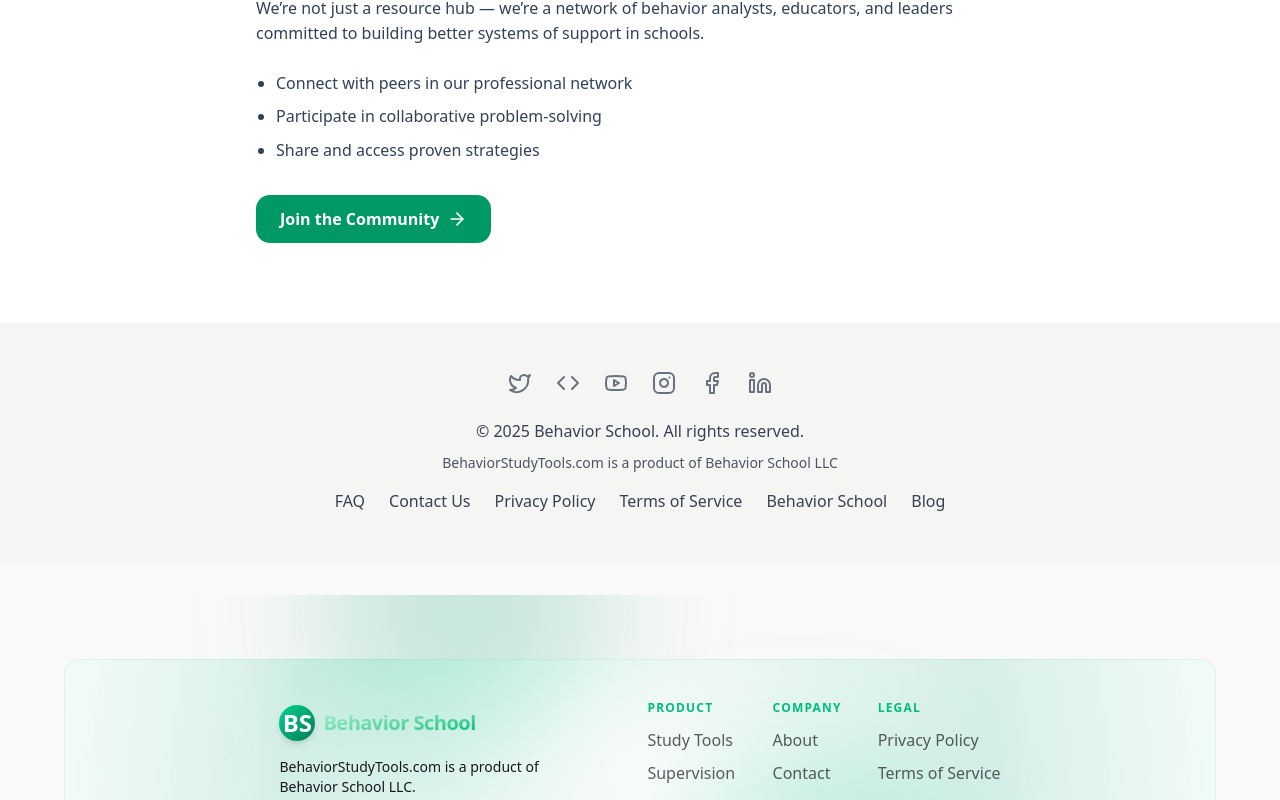
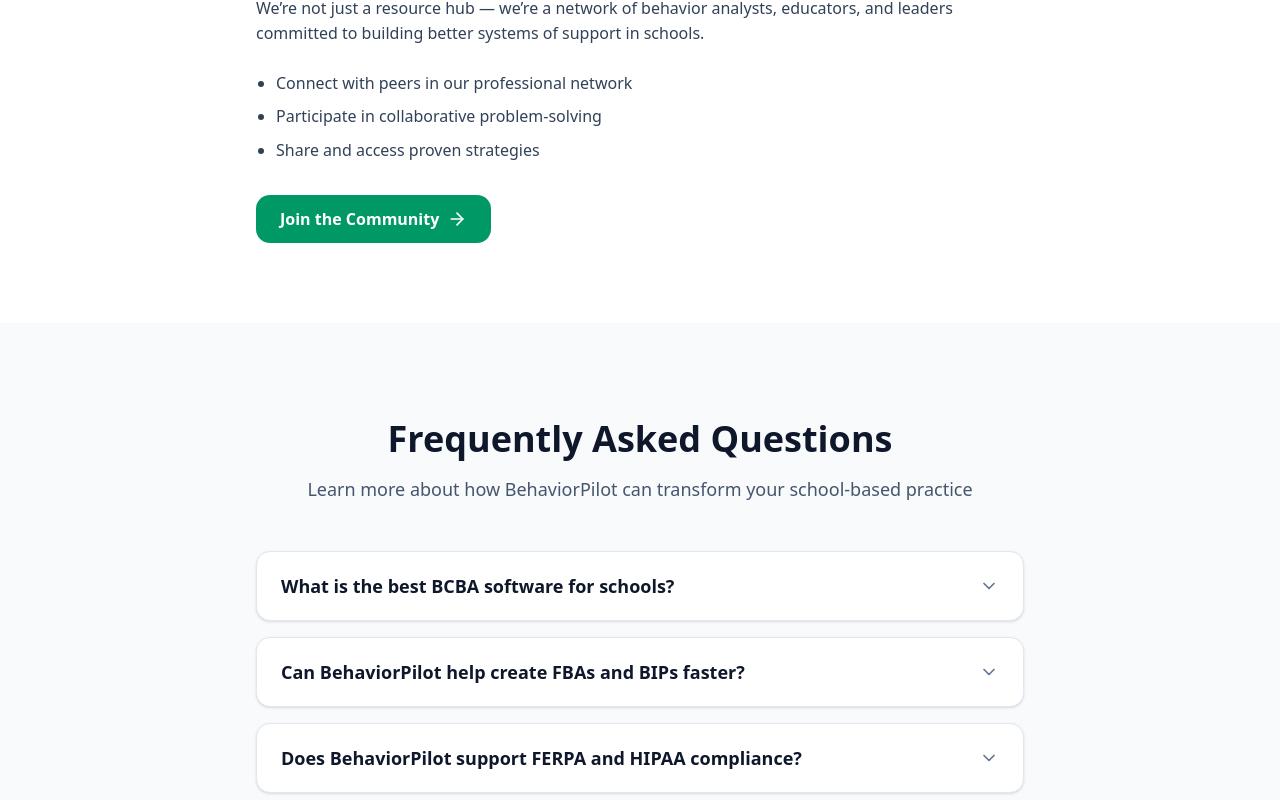
Before and after one commit to robdspain/behaviorschool-com-and-marketing, a Next.js app: page / in a window 1280 px wide. Shown: the part 2000-2800 px from the top of the page. Built offline with nearby package versions, Linux system fonts and the light colour scheme; no server answers.

Commit message:
Add FAQ section with structured data and interactive component
Co-authored-by: robspain <robspain@gmail.com>

```diff
--- a/src/app/page.tsx
+++ b/src/app/page.tsx
@@ -32,6 +32,8 @@ import { Button } from "@/components/ui/button";
 import { CheckCircle, ArrowRight } from "lucide-react";
 import Footer from "@/components/ui/Footer";
 import { Hero } from "@/components/ui/hero";
+import { FAQ } from "@/components/faq";
+import { faqData } from "@/components/faq-data";
 
 
 export default function Home() {
@@ -116,6 +118,9 @@ export default function Home() {
 
       {/* Light CTA simplified is integrated into Section 3 above */}
 
+      {/* FAQ Section */}
+      <FAQ />
+
       {/* Structured data (WebPage + Breadcrumbs) */}
       {(() => {
         const SITE_URL = process.env.SITE_URL || process.env.NEXT_PUBLIC_SITE_URL || "https://behaviorschool.com";
@@ -140,10 +145,26 @@ export default function Home() {
             },
           ],
         } as const;
+
+        // FAQ Structured Data
+        const faqJsonLd = {
+          "@context": "https://schema.org",
+          "@type": "FAQPage",
+          mainEntity: faqData.map((item) => ({
+            "@type": "Question",
+            name: item.question,
+            acceptedAnswer: {
+              "@type": "Answer",
+              text: item.answer,
+            },
+          })),
+        } as const;
+
         return (
           <>
             <script type="application/ld+json" dangerouslySetInnerHTML={{ __html: JSON.stringify(webPageJsonLd) }} />
             <script type="application/ld+json" dangerouslySetInnerHTML={{ __html: JSON.stringify(breadcrumbJsonLd) }} />
+            <script type="application/ld+json" dangerouslySetInnerHTML={{ __html: JSON.stringify(faqJsonLd) }} />
           </>
         );
       })()}
--- /dev/null
+++ b/src/components/faq-data.ts
@@ -0,0 +1,27 @@
+export interface FAQItem {
+  question: string;
+  answer: string;
+}
+
+export const faqData: FAQItem[] = [
+  {
+    question: "What is the best BCBA software for schools?",
+    answer:
+      "BehaviorPilot is designed specifically for school-based BCBAs, combining functional behavior assessment (FBA) tools, behavior intervention plan (BIP) templates, and real-time data collection in one secure platform.",
+  },
+  {
+    question: "Can BehaviorPilot help create FBAs and BIPs faster?",
+    answer:
+      "Yes. Our AI-assisted workflow guides you through every step of the FBA and BIP process, helping you produce district-compliant documents in a fraction of the usual time.",
+  },
+  {
+    question: "Does BehaviorPilot support FERPA and HIPAA compliance?",
+    answer:
+      "Absolutely. BehaviorPilot follows strict FERPA and HIPAA data handling standards, ensuring all student and staff information is secure and private.",
+  },
+  {
+    question: "Can I monitor intervention fidelity with BehaviorPilot?",
+    answer:
+      "Yes. BehaviorPilot includes fidelity checklists and tracking dashboards so you can ensure interventions are implemented consistently across teams.",
+  },
+];
--- /dev/null
+++ b/src/components/faq.tsx
@@ -0,0 +1,72 @@
+"use client";
+
+import { useState } from "react";
+import { ChevronDown, ChevronUp } from "lucide-react";
+import { faqData } from "./faq-data";
+
+export function FAQ() {
+  const [openItems, setOpenItems] = useState<number[]>([]);
+
+  const toggleItem = (index: number) => {
+    setOpenItems((prev) =>
+      prev.includes(index)
+        ? prev.filter((i) => i !== index)
+        : [...prev, index]
+    );
+  };
+
+  return (
+    <section className="py-24 bg-slate-50">
+      <div className="max-w-5xl mx-auto px-4 sm:px-6 lg:px-8">
+        <div className="text-center mb-12">
+          <h2 className="text-3xl sm:text-4xl font-bold text-slate-900">
+            Frequently Asked Questions
+          </h2>
+          <p className="mt-4 text-lg text-slate-600">
+            Learn more about how BehaviorPilot can transform your school-based practice
+          </p>
+        </div>
+
+        <div className="max-w-3xl mx-auto space-y-4">
+          {faqData.map((item, index) => (
+            <div
+              key={index}
+              className="bg-white rounded-xl shadow-sm border border-slate-200 overflow-hidden transition-all duration-200 hover:shadow-md"
+            >
+              <button
+                onClick={() => toggleItem(index)}
+                className="w-full px-6 py-5 text-left flex items-center justify-between focus:outline-none focus:ring-2 focus:ring-emerald-500 focus:ring-offset-2"
+                aria-expanded={openItems.includes(index)}
+                aria-controls={`faq-answer-${index}`}
+              >
+                <h3 className="text-lg font-semibold text-slate-900 pr-4">
+                  {item.question}
+                </h3>
+                <span className="flex-shrink-0 ml-2">
+                  {openItems.includes(index) ? (
+                    <ChevronUp className="h-5 w-5 text-slate-500" />
+                  ) : (
+                    <ChevronDown className="h-5 w-5 text-slate-500" />
+                  )}
+                </span>
+              </button>
+
+              <div
+                id={`faq-answer-${index}`}
+                className={`transition-all duration-200 ${
+                  openItems.includes(index)
+                    ? "max-h-96 opacity-100"
+                    : "max-h-0 opacity-0 overflow-hidden"
+                }`}
+              >
+                <div className="px-6 pb-5 text-slate-600">
+                  <p>{item.answer}</p>
+                </div>
+              </div>
+            </div>
+          ))}
+        </div>
+      </div>
+    </section>
+  );
+}
```
